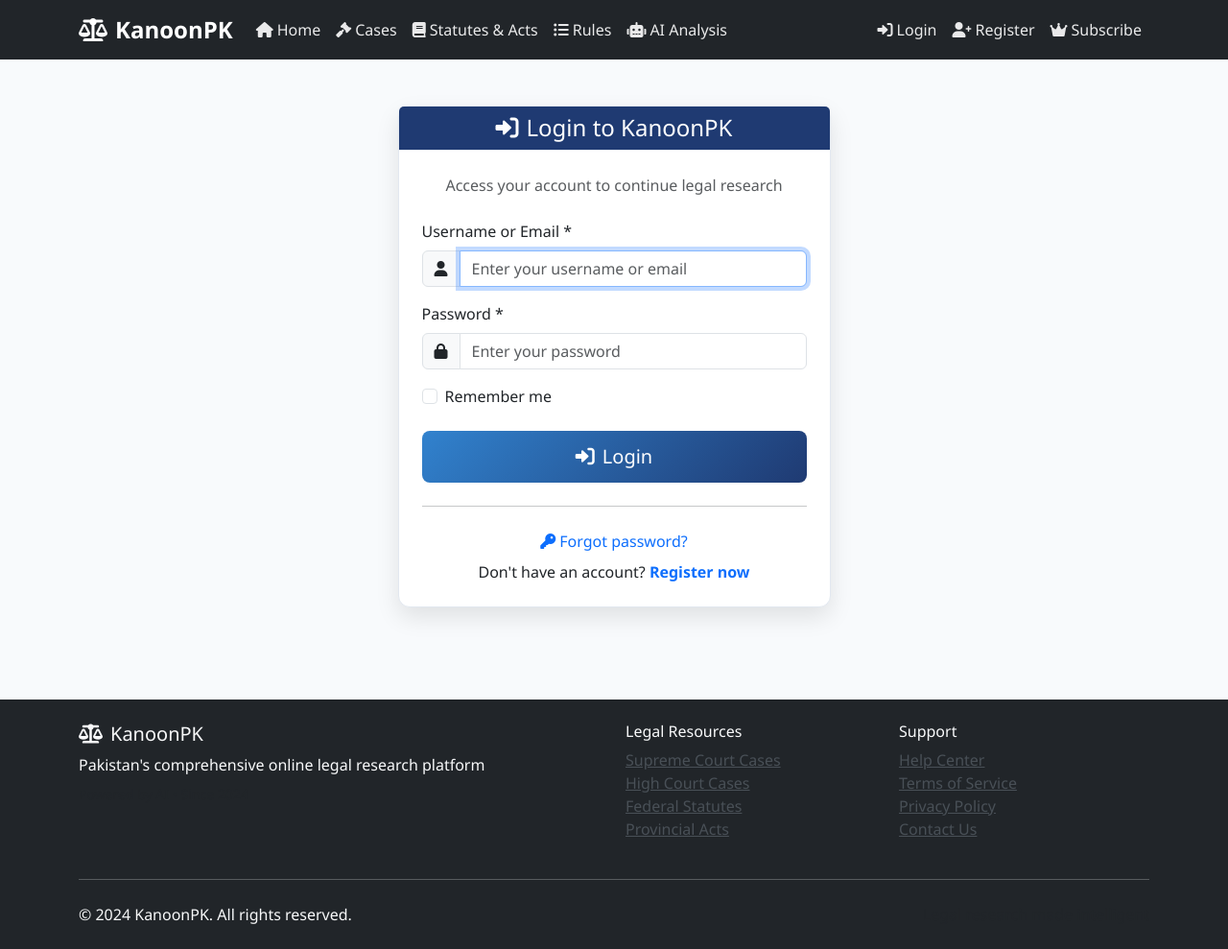
After one commit to Rayhanehmad/CasePoint, a Flask app: page /login in a window 1280 px wide. The commit adds this page. Shown: the whole page at 96% size. Run offline with Flask 3, Linux system fonts and the light colour scheme; some libraries are stand-ins or nearby versions.

Commit message:
Add user authentication and profile management features
Integrate PostgreSQL with SQLAlchemy for user data, implement registration, login, and profile views, and add role-based access control decorators.

Replit-Commit-Author: Agent
Replit-Commit-Session-Id: b3916e39-d289-4097-a532-5b1937ae237d
Replit-Commit-Checkpoint-Type: intermediate_checkpoint
Replit-Commit-Screenshot-Url: https://storage.googleapis.com/screenshot-production-us-central1/b6f74e4f-d015-4e43-b269-fa726667c59c/b3916e39-d289-4097-a532-5b1937ae237d/BkzXxur

```diff
--- a/main.py
+++ b/main.py
@@ -6,8 +6,10 @@ Replicating pakistanlawsite.com design with OpenAI integration
 
 import os
 import openai
-from flask import Flask, request, jsonify, render_template, redirect, url_for, flash
+from flask import Flask, request, jsonify, render_template, redirect, url_for, flash, session
 from flask_cors import CORS
+from models import db, User
+from functools import wraps
 
 # Initialize Flask app
 app = Flask(__name__)
@@ -16,8 +18,48 @@ CORS(app)
 # Configure Flask secret key (required for sessions and CSRF)
 app.secret_key = os.environ.get("SESSION_SECRET", "kanoonpk-dev-secret-2024")
 
+# Configure PostgreSQL Database
+app.config['SQLALCHEMY_DATABASE_URI'] = os.environ.get("DATABASE_URL")
+app.config['SQLALCHEMY_TRACK_MODIFICATIONS'] = False
+app.config['SQLALCHEMY_ENGINE_OPTIONS'] = {
+    "pool_recycle": 300,
+    "pool_pre_ping": True,
+}
+
+# Initialize database
+db.init_app(app)
+
+# Create tables
+with app.app_context():
+    db.create_all()
+
 # Configure OpenAI with legacy API
 openai.api_key = os.getenv("OPENAI_API_KEY")
+
+# Login required decorator
+def login_required(f):
+    @wraps(f)
+    def decorated_function(*args, **kwargs):
+        if 'user_id' not in session:
+            flash('Please login to access this page', 'error')
+            return redirect(url_for('login', next=request.url))
+        return f(*args, **kwargs)
+    return decorated_function
+
+# Admin required decorator
+def admin_required(f):
+    @wraps(f)
+    def decorated_function(*args, **kwargs):
+        if 'user_id' not in session:
+            flash('Please login to access this page', 'error')
+            return redirect(url_for('login'))
+
+        user = User.query.get(session['user_id'])
+        if not user or not user.is_admin():
+            flash('Admin access required', 'error')
+            return redirect(url_for('home'))
+        return f(*args, **kwargs)
+    return decorated_function
 
 # Sample legal data for demonstration
 SAMPLE_CASES = [
@@ -273,6 +315,111 @@ def health_check():
         'version': '1.0.0'
     })
 
+# Authentication Routes
+@app.route('/register', methods=['GET', 'POST'])
+def register():
+    """User registration"""
+    if request.method == 'POST':
+        username = request.form.get('username', '').strip()
+        email = request.form.get('email', '').strip()
+        password = request.form.get('password', '').strip()
+        confirm_password = request.form.get('confirm_password', '').strip()
+
+        # Validation
+        if not username or not email or not password:
+            flash('All fields are required', 'error')
+            return redirect(url_for('register'))
+
+        if password != confirm_password:
+            flash('Passwords do not match', 'error')
+            return redirect(url_for('register'))
+
+        if len(password) < 6:
+            flash('Password must be at least 6 characters long', 'error')
+            return redirect(url_for('register'))
+
+        # Check if user already exists
+        if User.query.filter_by(username=username).first():
+            flash('Username already exists', 'error')
+            return redirect(url_for('register'))
+
+        if User.query.filter_by(email=email).first():
+            flash('Email already registered', 'error')
+            return redirect(url_for('register'))
+
+        # Create new user
+        user = User(username=username, email=email, role='user')
+        user.set_password(password)
+
+        try:
+            db.session.add(user)
+            db.session.commit()
+            flash('Registration successful! Please login.', 'success')
+            return redirect(url_for('login'))
+        except Exception as e:
+            db.session.rollback()
+            flash('Registration failed. Please try again.', 'error')
+            return redirect(url_for('register'))
+
+    return render_template('register.html')
+
+@app.route('/login', methods=['GET', 'POST'])
+def login():
+    """User login"""
+    if request.method == 'POST':
+        username = request.form.get('username', '').strip()
+        password = request.form.get('password', '').strip()
+        remember = request.form.get('remember') == 'on'
+
+        if not username or not password:
+            flash('Username and password are required', 'error')
+            return redirect(url_for('login'))
+
+        # Find user by username or email
+        user = User.query.filter(
+            (User.username == username) | (User.email == username)
+        ).first()
+
+        if user and user.check_password(password):
+            session['user_id'] = user.id
+            session['username'] = user.username
+            session['role'] = user.role
+            session.permanent = remember
+
+            flash(f'Welcome back, {user.username}!', 'success')
+
+            # Redirect to next page or home
+            next_page = request.args.get('next')
+            return redirect(next_page if next_page else url_for('home'))
+        else:
+            flash('Invalid username or password', 'error')
+            return redirect(url_for('login'))
+
+    return render_template('login.html')
+
+@app.route('/logout')
+def logout():
+    """User logout"""
+    session.clear()
+    flash('You have been logged out', 'success')
+    return redirect(url_for('home'))
+
+@app.route('/profile')
+@login_required
+def profile():
+    """User profile page"""
+    user = User.query.get(session['user_id'])
+    breadcrumbs = [{'text': 'My Profile', 'url': url_for('profile')}]
+    return render_template('profile.html', user=user, breadcrumbs=breadcrumbs)
+
+@app.route('/admin')
+@admin_required
+def admin_dashboard():
+    """Admin dashboard"""
+    users = User.query.all()
+    breadcrumbs = [{'text': 'Admin Dashboard', 'url': url_for('admin_dashboard')}]
+    return render_template('admin.html', users=users, breadcrumbs=breadcrumbs)
+
 # Export the Flask app
 application = app
 
--- a/templates/base.html
+++ b/templates/base.html
@@ -56,11 +56,41 @@
                 </ul>
 
                 <ul class="navbar-nav">
-                    <li class="nav-item">
-                        <a class="nav-link" href="#" data-bs-toggle="modal" data-bs-target="#loginModal">
-                            <i class="fas fa-sign-in-alt me-1"></i>Login
-                        </a>
-                    </li>
+                    {% if session.get('user_id') %}
+                        <li class="nav-item dropdown">
+                            <a class="nav-link dropdown-toggle" href="#" id="navbarDropdown" role="button" data-bs-toggle="dropdown">
+                                <i class="fas fa-user-circle me-1"></i>{{ session.get('username') }}
+                                {% if session.get('role') == 'admin' %}
+                                    <span class="badge bg-danger ms-1">Admin</span>
+                                {% endif %}
+                            </a>
+                            <ul class="dropdown-menu dropdown-menu-end">
+                                <li><a class="dropdown-item" href="{{ url_for('profile') }}">
+                                    <i class="fas fa-user me-2"></i>My Profile
+                                </a></li>
+                                {% if session.get('role') == 'admin' %}
+                                <li><a class="dropdown-item" href="{{ url_for('admin_dashboard') }}">
+                                    <i class="fas fa-shield-alt me-2"></i>Admin Dashboard
+                                </a></li>
+                                {% endif %}
+                                <li><hr class="dropdown-divider"></li>
+                                <li><a class="dropdown-item text-danger" href="{{ url_for('logout') }}">
+                                    <i class="fas fa-sign-out-alt me-2"></i>Logout
+                                </a></li>
+                            </ul>
+                        </li>
+                    {% else %}
+                        <li class="nav-item">
+                            <a class="nav-link" href="{{ url_for('login') }}">
+                                <i class="fas fa-sign-in-alt me-1"></i>Login
+                            </a>
+                        </li>
+                        <li class="nav-item">
+                            <a class="nav-link" href="{{ url_for('register') }}">
+                                <i class="fas fa-user-plus me-1"></i>Register
+                            </a>
+                        </li>
+                    {% endif %}
                     <li class="nav-item">
                         <a class="nav-link" href="#" data-bs-toggle="modal" data-bs-target="#subscribeModal">
                             <i class="fas fa-crown me-1"></i>Subscribe
--- /dev/null
+++ b/templates/login.html
@@ -0,0 +1,85 @@
+{% extends "base.html" %}
+
+{% block title %}Login - KanoonPK{% endblock %}
+
+{% block content %}
+<div class="container py-5">
+    <div class="row justify-content-center">
+        <div class="col-md-6 col-lg-5">
+            <div class="card shadow-custom">
+                <div class="card-header bg-primary-custom text-white text-center">
+                    <h4 class="mb-0">
+                        <i class="fas fa-sign-in-alt me-2"></i>Login to KanoonPK
+                    </h4>
+                </div>
+                <div class="card-body p-4">
+                    <p class="text-center text-muted mb-4">
+                        Access your account to continue legal research
+                    </p>
+
+                    <form method="POST" action="{{ url_for('login') }}">
+                        <div class="mb-3">
+                            <label for="username" class="form-label">Username or Email *</label>
+                            <div class="input-group">
+                                <span class="input-group-text"><i class="fas fa-user"></i></span>
+                                <input type="text"
+                                       class="form-control"
+                                       id="username"
+                                       name="username"
+                                       placeholder="Enter your username or email"
+                                       required
+                                       autofocus>
+                            </div>
+                        </div>
+
+                        <div class="mb-3">
+                            <label for="password" class="form-label">Password *</label>
+                            <div class="input-group">
+                                <span class="input-group-text"><i class="fas fa-lock"></i></span>
+                                <input type="password"
+                                       class="form-control"
+                                       id="password"
+                                       name="password"
+                                       placeholder="Enter your password"
+                                       required>
+                            </div>
+                        </div>
+
+                        <div class="mb-4 form-check">
+                            <input type="checkbox"
+                                   class="form-check-input"
+                                   id="remember"
+                                   name="remember">
+                            <label class="form-check-label" for="remember">
+                                Remember me
+                            </label>
+                        </div>
+
+                        <div class="d-grid gap-2">
+                            <button type="submit" class="btn btn-primary btn-lg">
+                                <i class="fas fa-sign-in-alt me-2"></i>Login
+                            </button>
+                        </div>
+                    </form>
+
+                    <hr class="my-4">
+
+                    <div class="text-center">
+                        <p class="mb-2">
+                            <a href="#" class="text-decoration-none">
+                                <i class="fas fa-key me-1"></i>Forgot password?
+                            </a>
+                        </p>
+                        <p class="mb-0">
+                            Don't have an account?
+                            <a href="{{ url_for('register') }}" class="text-decoration-none fw-bold">
+                                Register now
+                            </a>
+                        </p>
+                    </div>
+                </div>
+            </div>
+        </div>
+    </div>
+</div>
+{% endblock %}
```
Also changed, not shown: models.py (added, +45 -0 lines), templates/admin.html (added, +138 -0 lines), templates/profile.html (added, +138 -0 lines), templates/register.html (added, +125 -0 lines), 1 other file.
